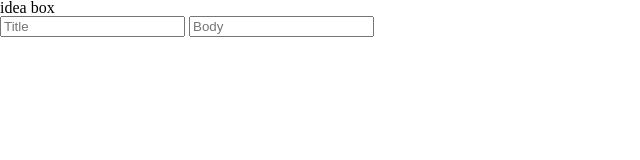
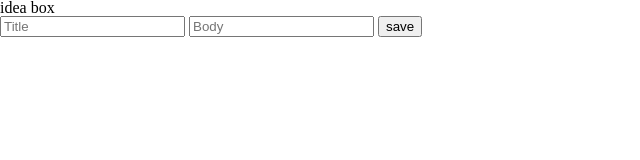
Before and after one commit to gprocell927/idea-box-redux, a plain HTML site: page index.html in a window 1280 px wide. Shown: the whole page, without its empty margins (0-640 px from the left). Drawn offline with Linux system fonts and the light colour scheme.

Commit message:
save button added

```diff
--- a/index.html
+++ b/index.html
@@ -17,6 +17,7 @@
       <form>
         <input type="text" id="title-input" placeholder="Title">
         <input type="text" id="body-input" placeholder="Body">
+        <button type="submit" id="save-button"> save </button>
       </form>
     </header>
   </body>
```
